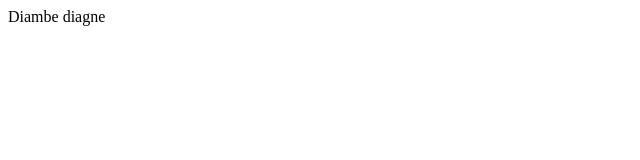
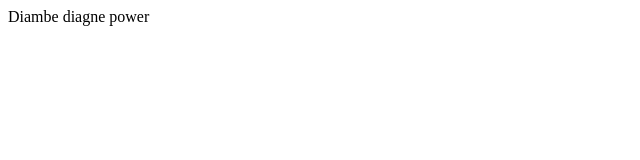
Before and after one commit to Aylah2012/jerry, a plain HTML site: page index.html in a window 1280 px wide. Shown: the full height of the page, 0-640 px from the left. Drawn offline with Linux system fonts and the light colour scheme.

Commit message:
file created

```diff
--- a/index.html
+++ b/index.html
@@ -7,6 +7,6 @@
     <title>Document</title>
 </head>
 <body>
-    Diambe diagne
+    Diambe diagne power
 </body>
 </html>
```
